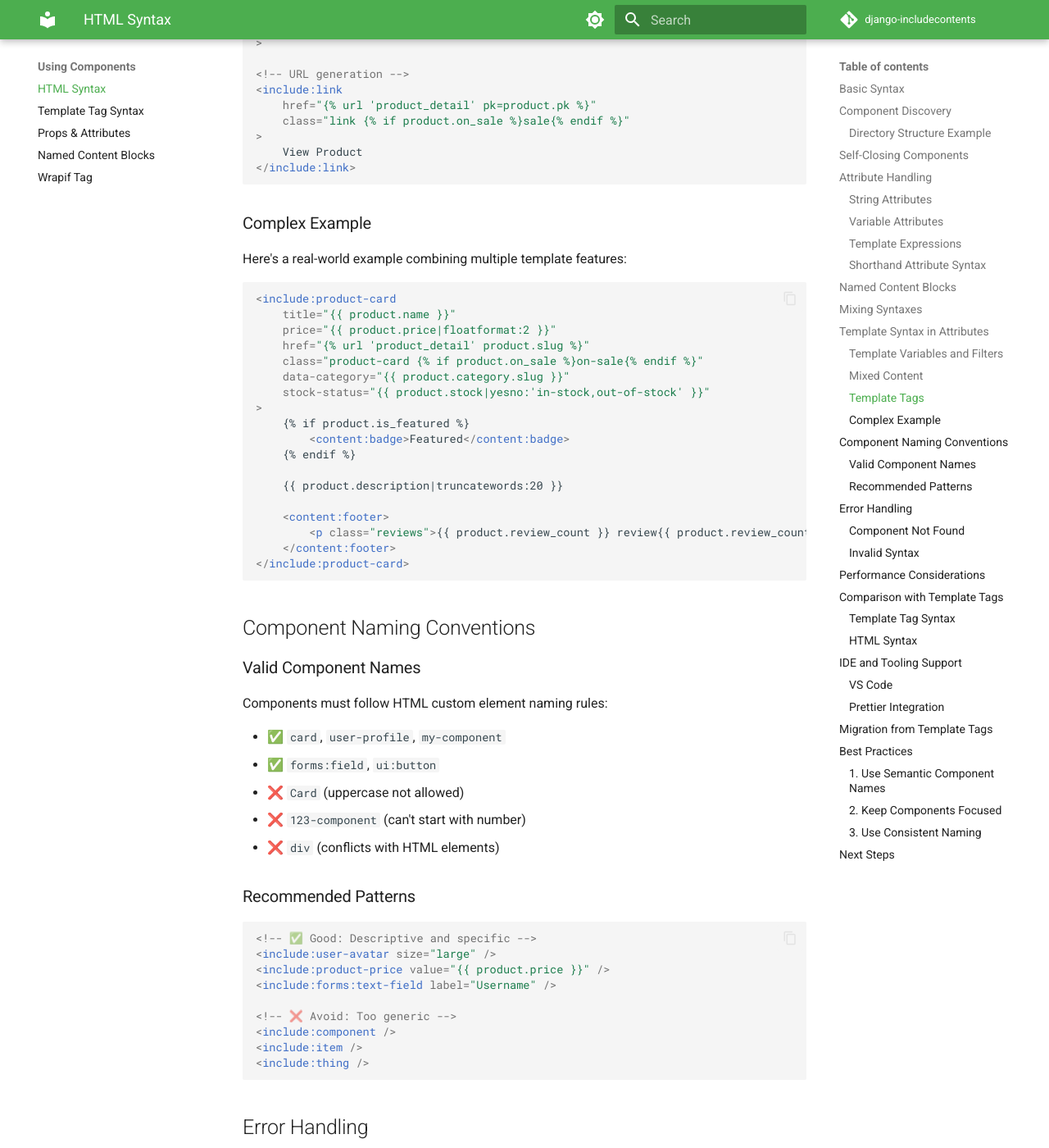
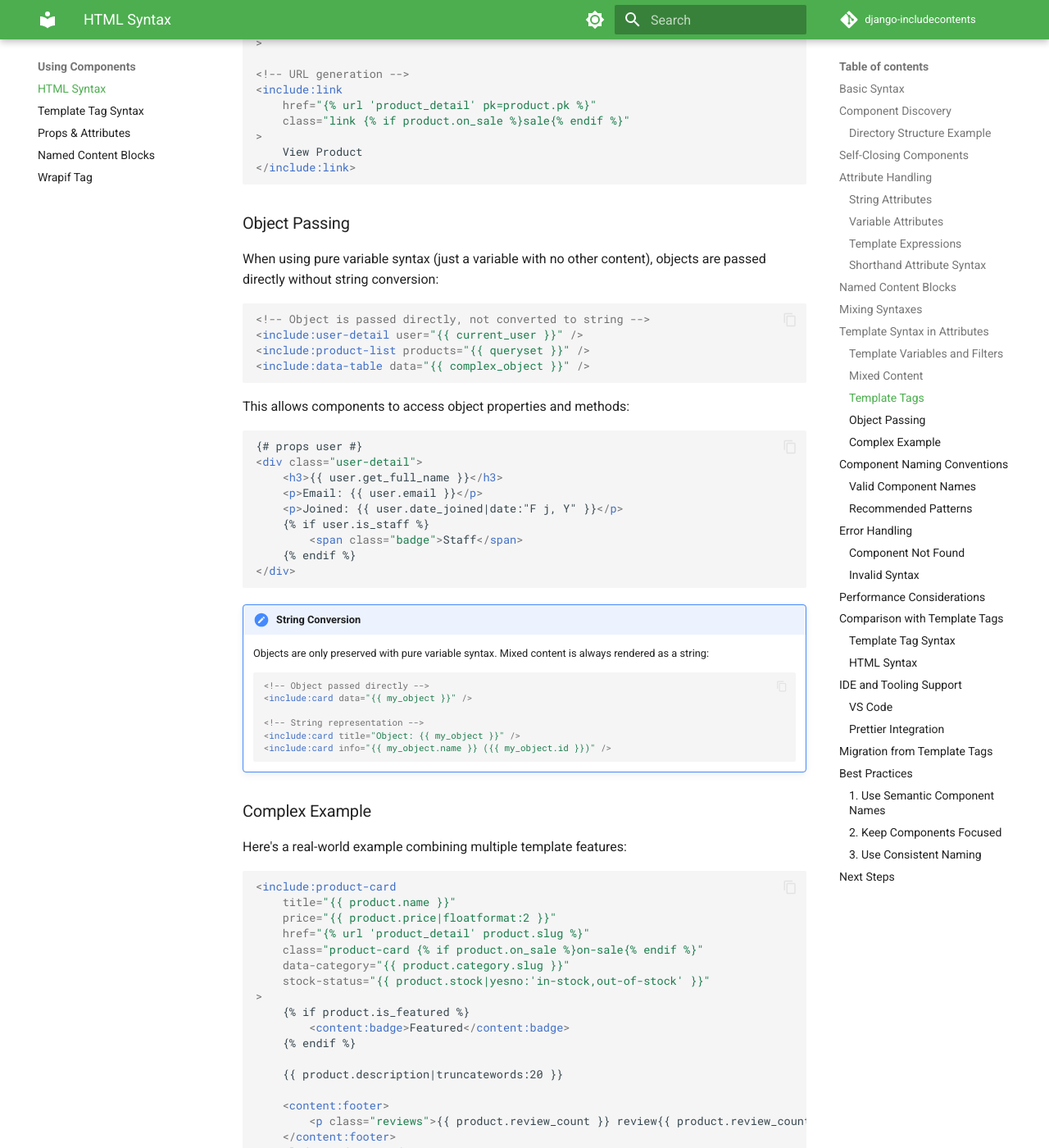
Before and after one commit to SmileyChris/django-includecontents, an MkDocs documentation site: the page built from docs/using-components/html-syntax.md, in a window 1280 px wide and 1400 px high, scrolled down 5306 px. Shown: the whole window at 82% size. Built offline with MkDocs 1.6.1 and Material for MkDocs 9.7.7, drawn with Linux system fonts in a browser that asks for light colours; comment, search, counter and statistics services are not loaded.

Commit message:
Fix object passing in component attributes
When using pure variable syntax like deck="{{ deck }}", objects are now
passed directly to components instead of being converted to strings. This
allows components to access object properties and methods.

- Add is_pure_variable_expression() to detect pure variable references
- Use FilterExpression for pure variables to preserve objects
- Fix Attrs.__getattr__() to properly access attributes via dot notation
- Add comprehensive tests for object passing scenarios
- Update documentation to explain object passing behavior

````diff
--- a/docs/using-components/html-syntax.md
+++ b/docs/using-components/html-syntax.md
@@ -255,6 +255,43 @@ Use any Django template tag including `{% if %}`, `{% for %}`, and `{% url %}`:
 </include:link>
 ```
 
+### Object Passing
+
+When using pure variable syntax (just a variable with no other content), objects are passed directly without string conversion:
+
+```html
+<!-- Object is passed directly, not converted to string -->
+<include:user-detail user="{{ current_user }}" />
+<include:product-list products="{{ queryset }}" />
+<include:data-table data="{{ complex_object }}" />
+```
+
+This allows components to access object properties and methods:
+
+```html
+{# props user #}
+<div class="user-detail">
+    <h3>{{ user.get_full_name }}</h3>
+    <p>Email: {{ user.email }}</p>
+    <p>Joined: {{ user.date_joined|date:"F j, Y" }}</p>
+    {% if user.is_staff %}
+        <span class="badge">Staff</span>
+    {% endif %}
+</div>
+```
+
+!!! note "String Conversion"
+    Objects are only preserved with pure variable syntax. Mixed content is always rendered as a string:
+
+    ```html
+    <!-- Object passed directly -->
+    <include:card data="{{ my_object }}" />
+
+    <!-- String representation -->
+    <include:card title="Object: {{ my_object }}" />
+    <include:card info="{{ my_object.name }} ({{ my_object.id }})" />
+    ```
+
 ### Complex Example
 
 Here's a real-world example combining multiple template features:
--- a/docs/using-components/props-and-attrs.md
+++ b/docs/using-components/props-and-attrs.md
@@ -98,6 +98,59 @@ Props with default values are optional:
 >
     <p>Important content...</p>
 </include:article>
+```
+
+## Data Types and Object Passing
+
+### Passing Objects
+
+When using pure variable syntax, objects are passed directly to components without string conversion:
+
+```html
+<!-- Objects passed directly -->
+<include:user-card user="{{ user_object }}" />
+<include:product-grid products="{{ product_queryset }}" />
+<include:data-viewer data="{{ complex_data }}" />
+```
+
+In the component, you can access object properties and methods:
+
+```html
+{# props user #}
+<div class="user-card">
+    <h3>{{ user.get_full_name }}</h3>
+    <p>{{ user.email }}</p>
+    <ul>
+    {% for group in user.groups.all %}
+        <li>{{ group.name }}</li>
+    {% endfor %}
+    </ul>
+</div>
+```
+
+### String Conversion
+
+Objects are only preserved with pure variable syntax. Any additional content causes string conversion:
+
+```html
+<!-- ✅ Object passed directly -->
+<include:viewer data="{{ my_object }}" />
+
+<!-- ❌ Converted to string -->
+<include:viewer title="Data: {{ my_object }}" />
+<include:viewer info="{{ my_object.id }}: {{ my_object.name }}" />
+```
+
+### Filters with Objects
+
+Filters work correctly with object passing:
+
+```html
+<!-- Object or fallback object -->
+<include:profile user="{{ current_user|default:anonymous_user }}" />
+
+<!-- First item from queryset -->
+<include:featured product="{{ products|first }}" />
 ```
 
 ## The `attrs` Variable
````
Also changed, not shown: changes/+object-passing.bugfix.md (added, +1 -0 lines), 7 other files.
